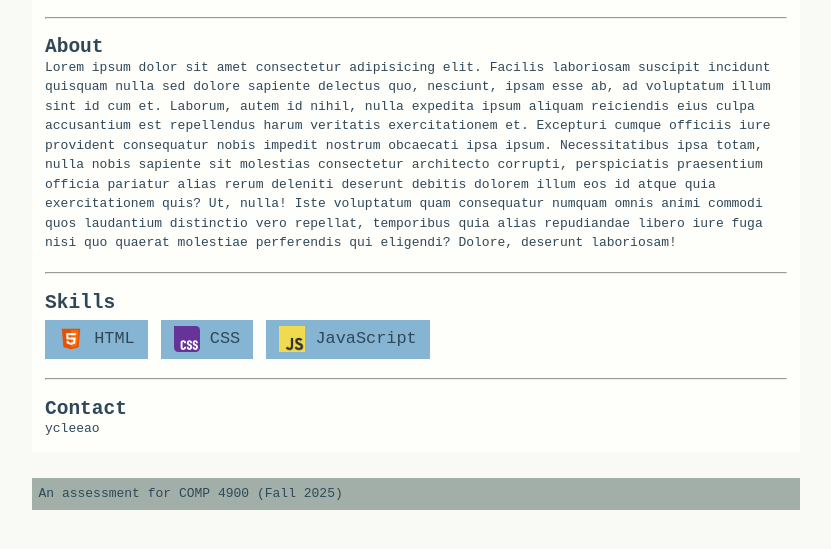
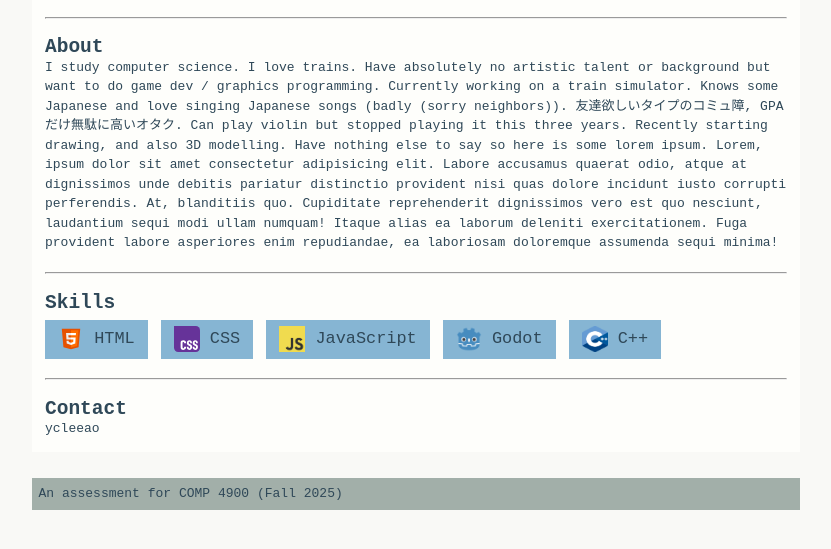
Before and after one commit to alanlovetrains/alanlovetrains.github.io, a plain HTML site: page index.html in a window 1280 px wide. Shown: the part 235-784 px from the top of the page, without its empty margins (224-1055 px from the left). Drawn offline with Linux system fonts and the light colour scheme.

Commit message:
Update about and skills

```diff
--- a/index.css
+++ b/index.css
@@ -38,7 +38,7 @@ body {
 }
 
 /* TODO 9: Fill in the media query list to support responsive design */
-@media (min-width: 1024px) {
+@media (min-width: 768px) {
     body {
         padding: 2rem 20%;
     }
@@ -193,6 +193,7 @@ section {
 /* TODO 11: Declare the display property to align the children elements horizontally */
 #skill-set {
     display: flex;
+    flex-wrap: wrap;
 
     gap: 1rem;
 
--- a/index.html
+++ b/index.html
@@ -17,6 +17,7 @@
       </a>
 
       <button id="anchor-list-trigger" onclick="toggleAnchorList()">
+        <!-- the original SVG doesn't work so I changed it -->
         <svg xmlns="http://www.w3.org/2000/svg" width="24" height="24" viewBox="0 0 24 24" fill="none" stroke="currentColor" stroke-width="2" stroke-linecap="round" stroke-linejoin="round" class="lucide lucide-menu-icon lucide-menu"><path d="M4 5h16"/><path d="M4 12h16"/><path d="M4 19h16"/></svg>
       </button>
 
@@ -43,10 +44,10 @@
       <section id="about">
         <h2>About</h2>
         <!-- TODO 5: A short paragraph about you -->
-        <p>Lorem ipsum dolor sit amet consectetur adipisicing elit. Facilis laboriosam suscipit incidunt quisquam nulla sed dolore sapiente delectus quo, nesciunt, ipsam esse ab, ad voluptatum illum sint id cum et.
-        Laborum, autem id nihil, nulla expedita ipsum aliquam reiciendis eius culpa accusantium est repellendus harum veritatis exercitationem et. Excepturi cumque officiis iure provident consequatur nobis impedit nostrum obcaecati ipsa ipsum.
-        Necessitatibus ipsa totam, nulla nobis sapiente sit molestias consectetur architecto corrupti, perspiciatis praesentium officia pariatur alias rerum deleniti deserunt debitis dolorem illum eos id atque quia exercitationem quis? Ut, nulla!
-        Iste voluptatum quam consequatur numquam omnis animi commodi quos laudantium distinctio vero repellat, temporibus quia alias repudiandae libero iure fuga nisi quo quaerat molestiae perferendis qui eligendi? Dolore, deserunt laboriosam!</p>
+        <p>I study computer science. I love trains. Have absolutely no artistic talent or background but want to do game dev / graphics programming.
+          Currently working on a train simulator. Knows some Japanese and love singing Japanese songs (badly (sorry neighbors)). 友達欲しいタイプのコミュ障, GPAだけ無駄に高いオタク. Can play violin but stopped playing it this three years. Recently starting drawing, and also 3D modelling.
+          Have nothing else to say so here is some lorem ipsum. Lorem, ipsum dolor sit amet consectetur adipisicing elit. Labore accusamus quaerat odio, atque at dignissimos unde debitis pariatur distinctio provident nisi quas dolore incidunt iusto corrupti perferendis. At, blanditiis quo.
+          Cupiditate reprehenderit dignissimos vero est quo nesciunt, laudantium sequi modi ullam numquam! Itaque alias ea laborum deleniti exercitationem. Fuga provident labore asperiores enim repudiandae, ea laboriosam doloremque assumenda sequi minima!</p>
       </section>
 
       <hr />
@@ -66,6 +67,14 @@
           <div class="skill">
             <img width="24" alt="HTML Icon" src="/assets/js.png">
             <span>JavaScript</span>
+          </div>
+          <div class="skill">
+            <img width="24" alt="HTML Icon" src="/assets/godot.png">
+            <span>Godot</span>
+          </div>
+          <div class="skill">
+            <img width="24" alt="HTML Icon" src="/assets/cpp.png">
+            <span>C++</span>
           </div>
         </div>
       </section>
```
Also changed, not shown: assets/cpp.png (added), assets/godot.png (added).
